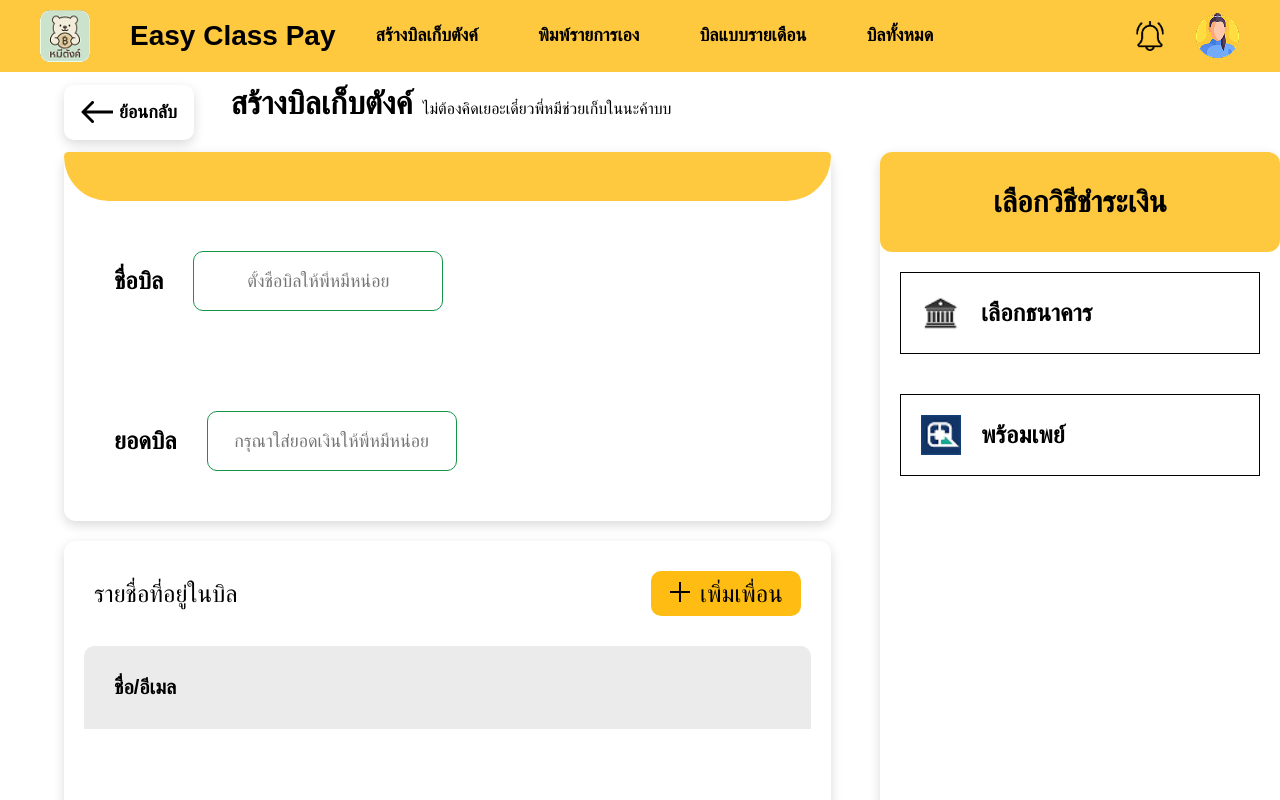
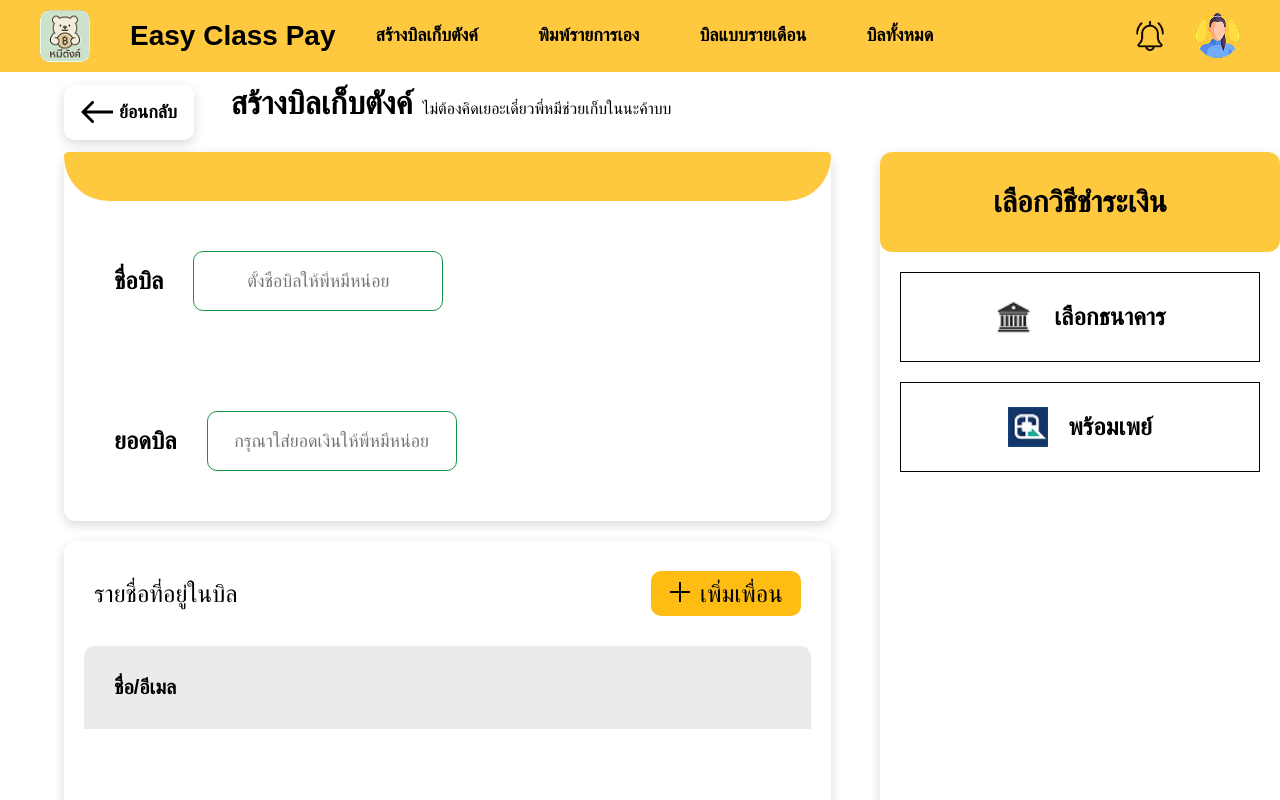
Before and after one commit to BunyawatCharnwechsart/EasyClassPay, a Nuxt app in the folder easyClassPay/: page /createBill in a window 1280 px wide. Shown: the top 800 px of the page. Built offline with nearby package versions, Linux system fonts and the light colour scheme; a web font is replaced by a local one.

Commit message:
create popup
ยังไม่เสร็จ

```diff
--- a/easyClassPay/app/components/createBill/createBillBox.vue
+++ b/easyClassPay/app/components/createBill/createBillBox.vue
@@ -6,11 +6,11 @@
             <div class="block-input">
                 <div class="inputCBB">
                     <h2>ชื่อบิล</h2>
-                    <input type="text" placeholder="ตั้งชื่อบิลให้พี่หมีหน่อย">
+                    <input type="text" placeholder="ตั้งชื่อบิลให้พี่หมีหน่อย" required>
                 </div>
                 <div class="inputCBB">
                     <h2>ยอดบิล</h2>
-                    <input type="text" placeholder="กรุณาใส่ยอดเงินให้พี่หมีหน่อย">
+                    <input type="text" placeholder="กรุณาใส่ยอดเงินให้พี่หมีหน่อย" required>
                 </div>
             </div>
         </div>
--- a/easyClassPay/app/components/createBill/seclectPay.vue
+++ b/easyClassPay/app/components/createBill/seclectPay.vue
@@ -2,25 +2,33 @@
     <div class="boxPayMent">
         <div class="headbar"><p>เลือกวิธีชำระเงิน</p></div>
 
-        <div class="seclect-banking">
-            <div class="box-seclect">
-                <img src="/bank-logo.png">
-                <p>เลือกธนาคาร</p>
-            </div>
-        </div>
+        <div class="btn-container">
+            <button @click="openPopup"><img src="/bank-logo.png">เลือกธนาคาร</button>
 
-        <div class="seclect-prompay">
-            <div class="box-seclect">
-                <img src="/prompay-logo.png">
-                <p>พร้อมเพย์</p>
-            </div>
+            <Popup ref="popupRef"></Popup>
+
+            <button><img src="/prompay-logo.png">พร้อมเพย์</button>
+
         </div>
 
         <div class="PayMent-btn">
             <nuxt-link to="/total-bill">ถัดไป <img src="/arrow-r.png"></nuxt-link>
         </div>
     </div>
+
+
 </template>
+
+<script setup>
+import { ref } from 'vue'
+import Popup from '~/components/model/bank-popup'
+
+const popupRef = ref(null)
+
+function openPopup() {
+  popupRef.value.open()
+}
+</script>
 
 <style scoped>
     .boxPayMent {
@@ -43,18 +51,32 @@
         font-weight: bold;
     }
 
-    .box-seclect {
+    .btn-container {
+        display: flex;
+        flex-direction: column;
+        margin: 20px;
+        gap: 20px;
+    }
+
+    .btn-container button {
+        border: 1px solid black;
         cursor: pointer;
         display: flex;
+        align-items: center;
+        justify-content: center;
         gap: 20px;
-        margin: 20px;
-        padding: 20px;
-        border: 1px solid black;
+        height: 90px;
         font-size: 24px;
         font-weight: bold;
+        background: none;
+        transition: background-color 0.5s ease;
     }
 
-    .box-seclect img {
+    .btn-container button:hover {
+        background: #fce0b7;
+    }
+
+    .btn-container button img {
         width: 40px;
         height: 40px;
     }
--- /dev/null
+++ b/easyClassPay/app/components/model/bank-popup.vue
@@ -0,0 +1,69 @@
+<!-- File: Popup.vue -->
+<template>
+  <div v-if="isOpen" class="popup-wrapper">
+    <div class="popup-box">
+      <button class="btn-close" @click="close">X</button>
+      <h1>kuy</h1>
+
+    </div>
+    <div class="overlay" @click="close"></div>
+  </div>
+</template>
+
+<script setup>
+import { ref } from 'vue'
+
+const isOpen = ref(false)
+
+// method เปิด/ปิด
+function open() {
+  isOpen.value = true
+}
+
+function close() {
+  isOpen.value = false
+}
+
+// expose method ให้ parent เรียก
+defineExpose({ open, close })
+</script>
+
+<style scoped>
+.popup-wrapper {
+  position: fixed;
+  top: 0;
+  left: 0;
+  width: 100%;
+  height: 100%;
+  z-index: 1000;
+}
+
+.popup-box {
+  position: fixed;
+  top: 50%;
+  left: 50%;
+  transform: translate(-50%, -50%);
+  background: white;
+  padding: 20px 30px;
+  border-radius: 10px;
+  min-width: 300px;
+  box-shadow: 0 5px 20px rgba(0,0,0,0.3);
+  z-index: 1010;
+}
+
+.overlay {
+  position: fixed;
+  top: 0;
+  left: 0;
+  width: 100%;
+  height: 100%;
+  background: rgba(0,0,0,0.4);
+  z-index: 1000;
+}
+
+.btn-close {
+  position: absolute;
+  top: 10px;
+  right: 10px;
+}
+</style>
```
